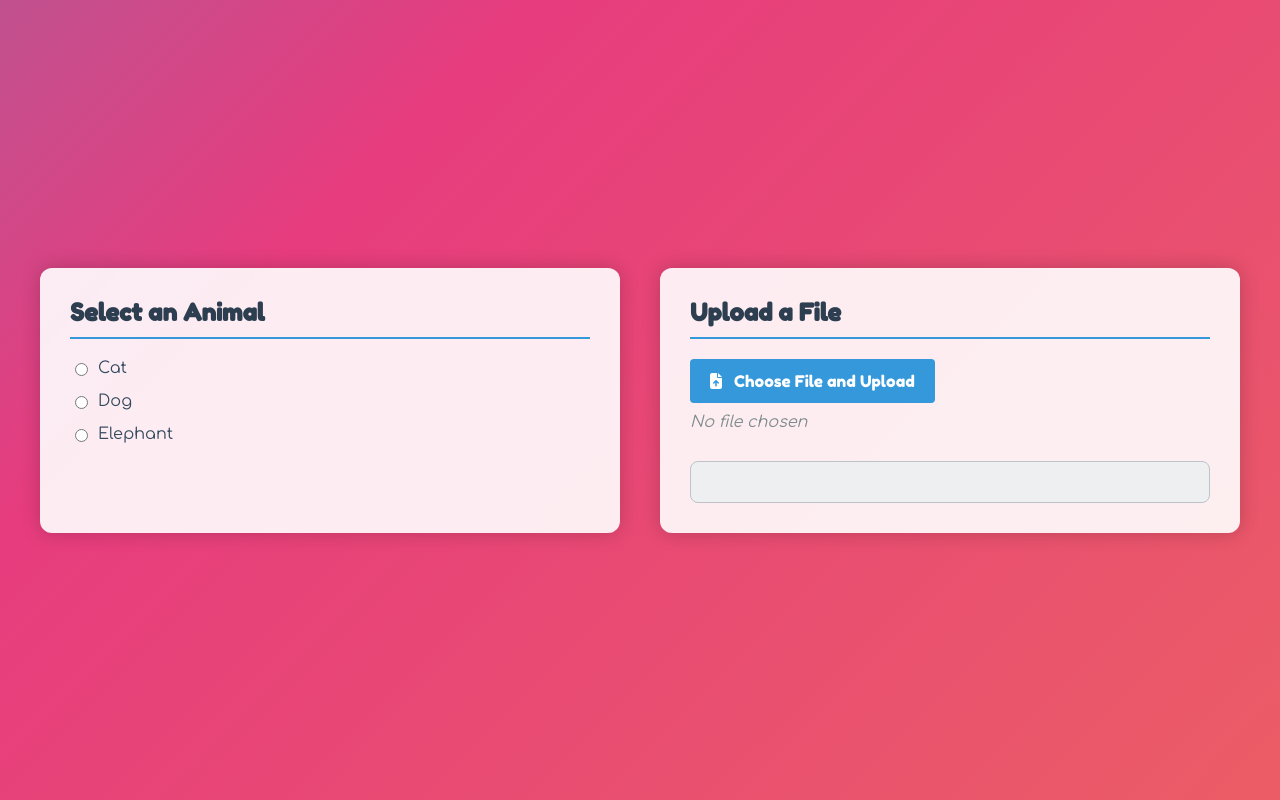
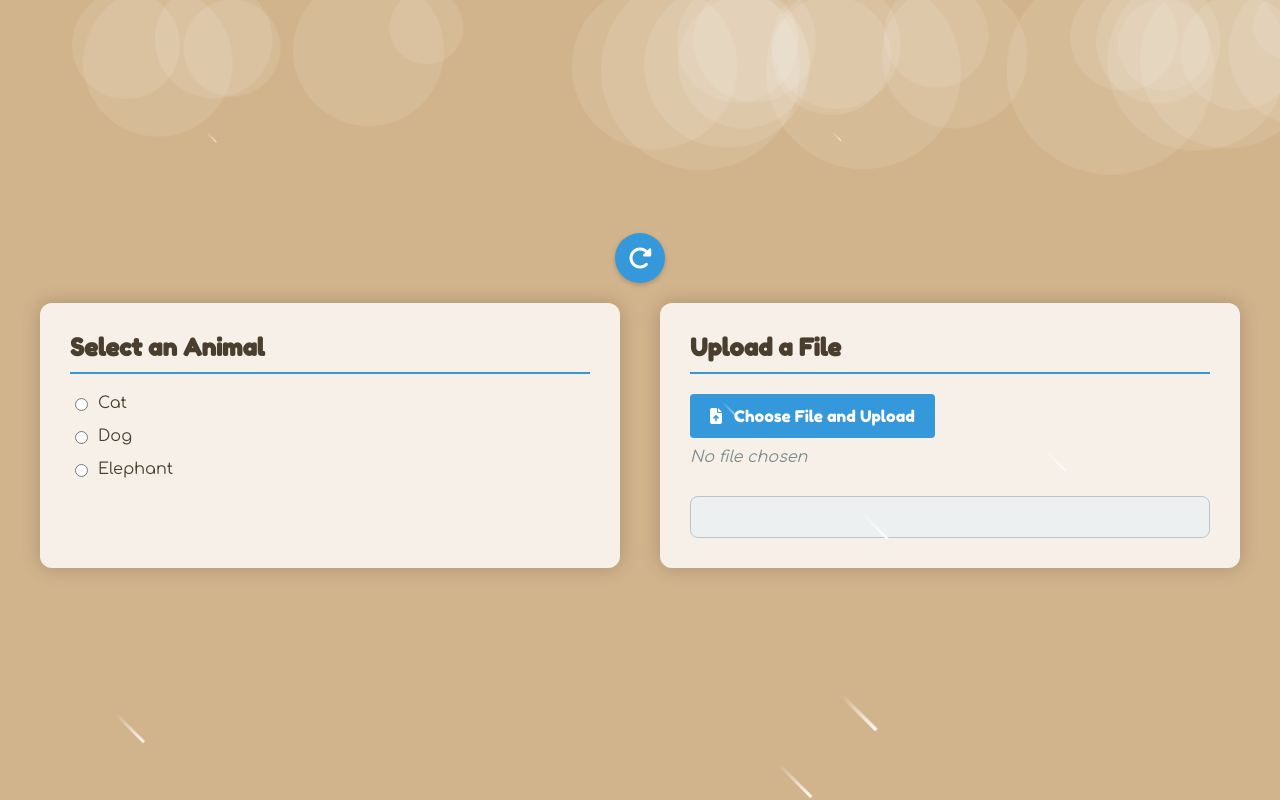
Before and after one commit to gadekar-pravin/BeastBytes, a FastAPI app: page / in a window 1280 px wide. Run offline with FastAPI, Linux system fonts and the light colour scheme.

Commit message:
GUI enhancements

```diff
--- a/static/script.js
+++ b/static/script.js
@@ -5,6 +5,7 @@ document.addEventListener('DOMContentLoaded', () => {
     const fileInfo = document.getElementById('file-info');
     const fileInput = document.getElementById('file-input');
     const fileName = document.getElementById('file-name');
+    const resetButton = document.getElementById('reset-button');
 
     animalSelector.addEventListener('change', (e) => {
         if (e.target.type === 'radio') {
@@ -20,6 +21,22 @@ document.addEventListener('DOMContentLoaded', () => {
         } else {
             fileName.textContent = 'No file chosen';
         }
+    });
+
+    resetButton.addEventListener('click', () => {
+        // Reset animal selection
+        const selectedAnimal = document.querySelector('input[name="animal"]:checked');
+        if (selectedAnimal) {
+            selectedAnimal.checked = false;
+        }
+        animalImage.innerHTML = '';
+
+        // Reset file input
+        fileInput.value = '';
+        fileName.textContent = 'No file chosen';
+
+        // Clear file info
+        fileInfo.innerHTML = '';
     });
 
     async function uploadFile() {
@@ -57,4 +74,62 @@ document.addEventListener('DOMContentLoaded', () => {
         const i = Math.floor(Math.log(bytes) / Math.log(k));
         return parseFloat((bytes / Math.pow(k, i)).toFixed(2)) + ' ' + sizes[i];
     }
+
+    // Create background animation
+    const backgroundAnimation = document.createElement('div');
+    backgroundAnimation.className = 'background-animation';
+    document.body.appendChild(backgroundAnimation);
+
+    function createBubble() {
+        const bubble = document.createElement('div');
+        bubble.className = 'bubble';
+        const size = Math.random() * 100 + 50;
+        bubble.style.width = `${size}px`;
+        bubble.style.height = `${size}px`;
+        bubble.style.left = `${Math.random() * 100}vw`;
+        bubble.style.animationDuration = `${Math.random() * 4 + 6}s`;
+        backgroundAnimation.appendChild(bubble);
+
+        setTimeout(() => {
+            bubble.remove();
+        }, 8000);
+    }
+
+    setInterval(createBubble, 300);
+
+    // Create meteor shower
+    const meteorShower = document.createElement('div');
+    meteorShower.className = 'meteor-shower';
+    document.body.appendChild(meteorShower);
+
+    function createMeteor() {
+        const meteor = document.createElement('div');
+        meteor.className = 'meteor';
+
+        const startX = Math.random() * window.innerWidth;
+        const startY = -50; // Start above the viewport
+        const translateX = Math.random() * window.innerWidth - startX + 'px';
+        const translateY = window.innerHeight + 50 + 'px'; // Ensure it goes beyond the viewport
+
+        meteor.style.left = startX + 'px';
+        meteor.style.top = startY + 'px';
+        meteor.style.setProperty('--translateX', translateX);
+        meteor.style.setProperty('--translateY', translateY);
+
+        const size = Math.random() * 3 + 2; // Increase size for visibility
+        meteor.style.width = size + 'px';
+        meteor.style.height = size * 15 + 'px'; // Make it longer
+
+        const duration = Math.random() * 1000 + 750; // Increase duration
+        meteor.style.animationDuration = duration + 'ms';
+
+        meteorShower.appendChild(meteor);
+
+        setTimeout(() => {
+            meteor.remove();
+        }, duration);
+    }
+
+    // Increase frequency of meteors
+    setInterval(createMeteor, 150);
 });
--- a/static/styles.css
+++ b/static/styles.css
@@ -2,27 +2,48 @@
     0% {
         background-position: 0% 50%;
     }
+    25% {
+        background-position: 100% 100%;
+    }
     50% {
         background-position: 100% 50%;
+    }
+    75% {
+        background-position: 0% 100%;
     }
     100% {
         background-position: 0% 50%;
     }
 }
 
+html, body {
+    height: 100%;
+}
+
 body {
     font-family: 'Comfortaa', cursive;
     display: flex;
+    flex-direction: column;
     justify-content: center;
     align-items: center;
     min-height: 100vh;
     margin: 0;
-    background: linear-gradient(-45deg, #ee7752, #e73c7e, #23a6d5, #23d5ab);
-    background-size: 400% 400%;
-    animation: gradient 15s ease infinite;
+    background-color: #d2b48c; /* Sepia background color */
     padding: 20px;
     box-sizing: border-box;
+    overflow: hidden;
+    position: relative;
 }
+
+/* Generate 15 unique move animations */
+@keyframes move1 { 0% { transform: translateX(-50vw) translateY(-50vh) scale(0.25); } 100% { transform: translateX(50vw) translateY(50vh) scale(1); } }
+@keyframes move2 { 0% { transform: translateX(30vw) translateY(-40vh) scale(0.5); } 100% { transform: translateX(-20vw) translateY(20vh) scale(0.75); } }
+/* ... add more move animations up to move15 ... */
+
+/* Apply animations to fireflies */
+.firefly:nth-child(1) { animation-name: move1; }
+.firefly:nth-child(2) { animation-name: move2; }
+/* ... apply animations up to firefly:nth-child(15) ... */
 
 .container {
     display: flex;
@@ -32,7 +53,7 @@ body {
 }
 
 .box {
-    background-color: rgba(255, 255, 255, 0.9);
+    background-color: rgba(255, 255, 255, 0.8);
     border-radius: 12px;
     padding: 30px;
     box-shadow: 0 0 20px rgba(0, 0, 0, 0.2);
@@ -49,7 +70,7 @@ h2 {
     font-family: 'Fredoka One', cursive;
     margin-top: 0;
     margin-bottom: 20px;
-    color: #2c3e50;
+    color: #4a3e2f;
     border-bottom: 2px solid #3498db;
     padding-bottom: 10px;
 }
@@ -64,7 +85,7 @@ h2 {
     display: flex;
     align-items: center;
     cursor: pointer;
-    color: #34495e;
+    color: #4a3e2f;
     transition: color 0.3s ease;
 }
 
@@ -184,3 +205,93 @@ button:hover {
 .full-height {
     min-height: 100vh;
 }
+
+#reset-button {
+    margin-bottom: 20px;
+    background-color: #3498db;
+    color: white;
+    width: 50px;
+    height: 50px;
+    border-radius: 50%;
+    display: flex;
+    justify-content: center;
+    align-items: center;
+    cursor: pointer;
+    transition: background-color 0.3s, transform 0.3s;
+    box-shadow: 0 2px 5px rgba(0, 0, 0, 0.2);
+}
+
+#reset-button:hover {
+    background-color: #2980b9;
+    transform: scale(1.1);
+}
+
+#reset-button i {
+    font-size: 24px;
+}
+
+/* Animated background */
+.background-animation {
+    position: fixed;
+    top: 0;
+    left: 0;
+    right: 0;
+    bottom: 0;
+    z-index: -1;
+    overflow: hidden;
+}
+
+.bubble {
+    position: absolute;
+    border-radius: 50%;
+    background: rgba(255, 255, 255, 0.1);
+    animation: float 8s infinite, grow 4s infinite alternate;
+}
+
+@keyframes float {
+    0% {
+        transform: translateY(100vh) rotate(0deg);
+    }
+    100% {
+        transform: translateY(-100vh) rotate(360deg);
+    }
+}
+
+@keyframes grow {
+    0% {
+        transform: scale(1);
+    }
+    100% {
+        transform: scale(1.5);
+    }
+}
+
+/* Meteor shower styles */
+.meteor-shower {
+    position: fixed;
+    top: 0;
+    left: 0;
+    width: 100%;
+    height: 100%;
+    pointer-events: none;
+    z-index: 1; /* Increase z-index to make it appear above the background */
+}
+
+.meteor {
+    position: absolute;
+    width: 2px;
+    height: 2px;
+    background: linear-gradient(-45deg, #fff, rgba(255, 255, 255, 0));
+    opacity: 1; /* Make it fully visible */
+    transform-origin: 0 0;
+    animation: meteor linear;
+}
+
+@keyframes meteor {
+    0% {
+        transform: translateX(0) translateY(0) rotate(-45deg) scale(0);
+    }
+    100% {
+        transform: translateX(var(--translateX)) translateY(var(--translateY)) rotate(-45deg) scale(1);
+    }
+}
--- a/templates/index.html
+++ b/templates/index.html
@@ -9,6 +9,12 @@
     <link rel="stylesheet" href="{{ url_for('static', path='/styles.css') }}">
 </head>
 <body class="full-height">
+    <div class="background-animation"></div>
+    <div class="meteor-shower"></div>
+    <div id="fireflies-container"></div>
+    <div id="reset-button">
+        <i class="fas fa-redo-alt"></i>
+    </div>
     <div class="container">
         <div class="box">
             <h2>Select an Animal</h2>
```
